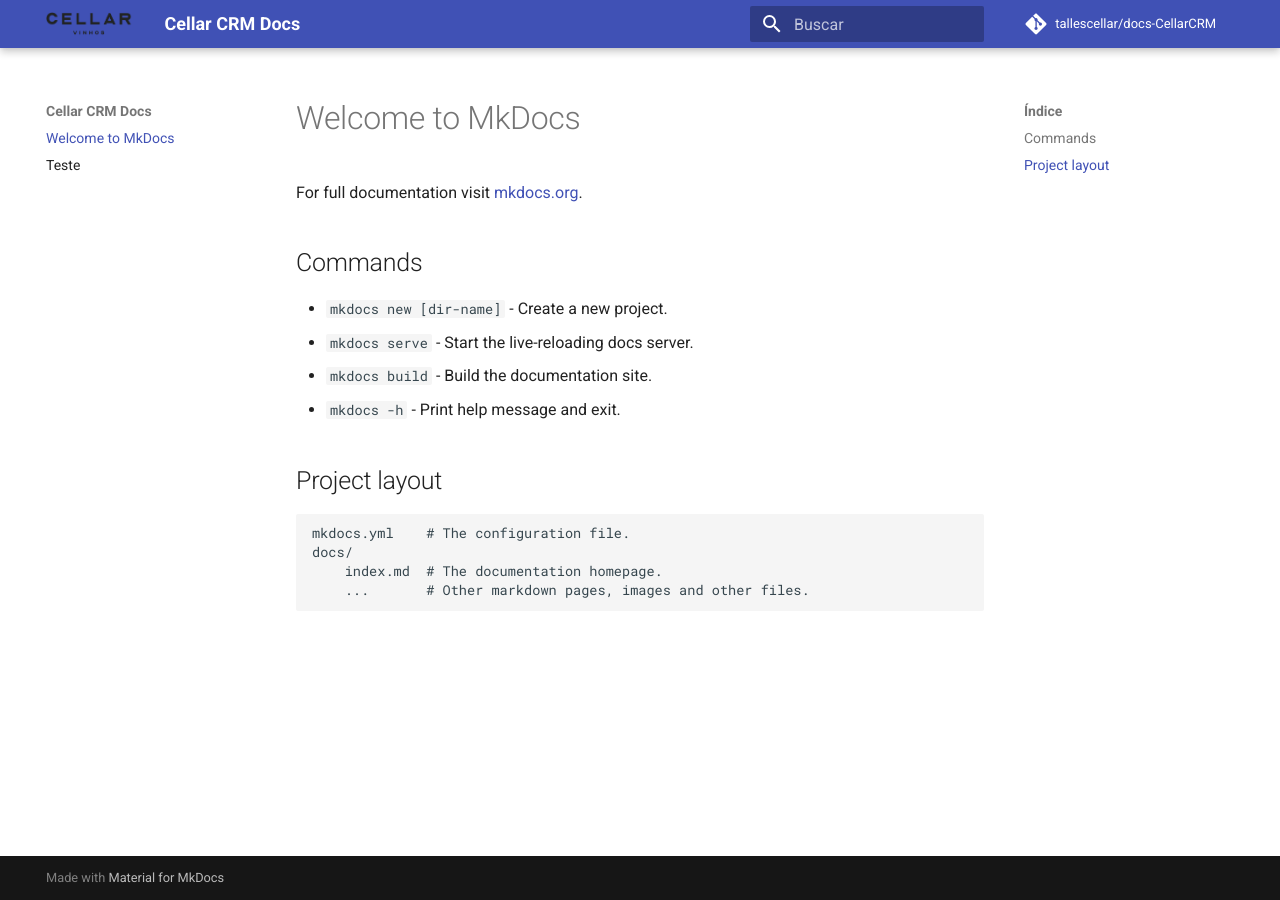
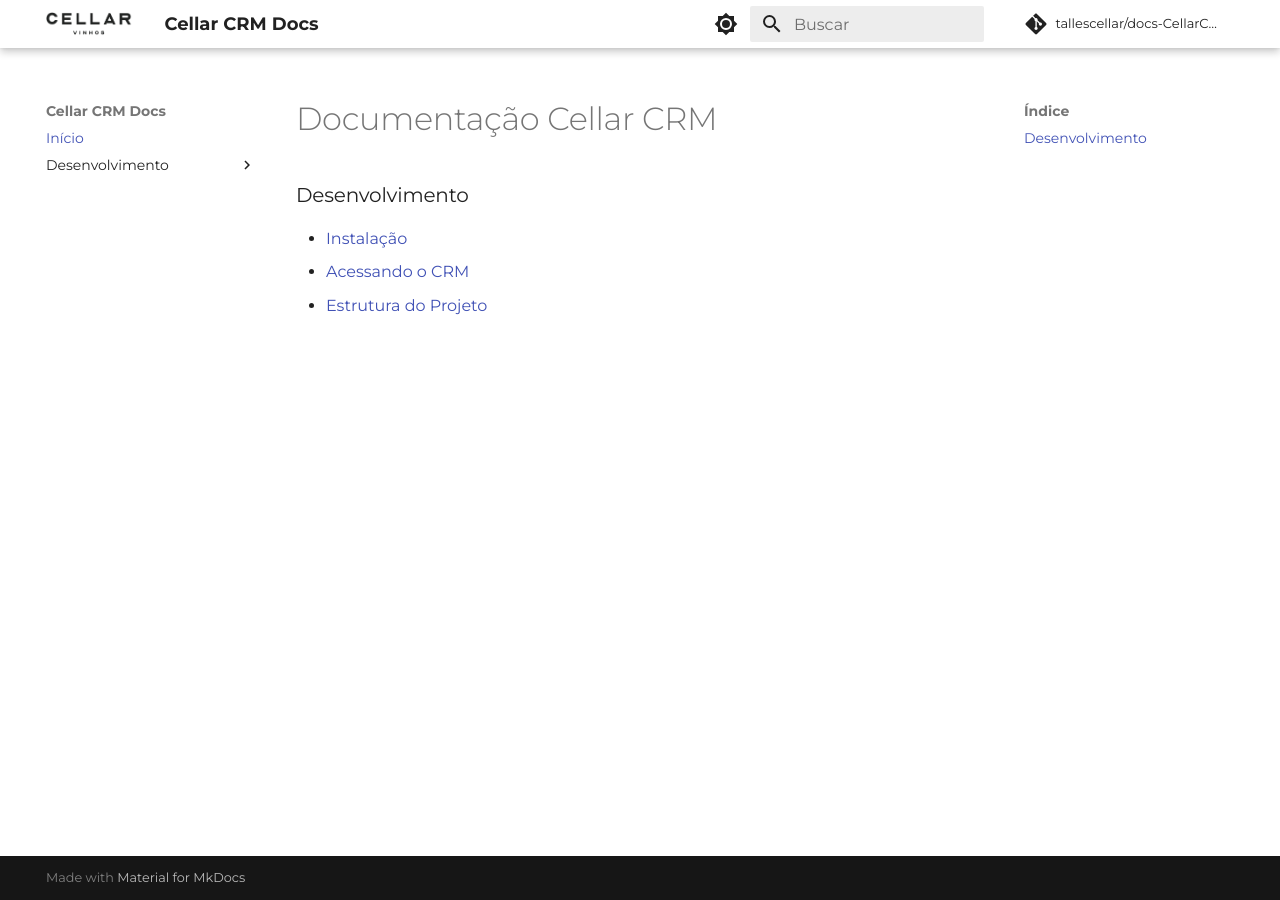
Before and after one commit to tallescellar/docs-CellarCRM, an MkDocs documentation site: the page built from docs/index.md, in a window 1280 px wide. Built offline with MkDocs 1.6.1 and Material for MkDocs 9.7.7, drawn with Linux system fonts in a browser that asks for light colours; comment, search, counter and statistics services are not loaded; the version menu is left out.

Commit message:
Actual initial development

```diff
--- a/docs/index.md
+++ b/docs/index.md
@@ -1,17 +1,7 @@
-# Welcome to MkDocs
+# Documentação Cellar CRM
 
-For full documentation visit [mkdocs.org](https://www.mkdocs.org).
+### Desenvolvimento
 
-## Commands
-
-* `mkdocs new [dir-name]` - Create a new project.
-* `mkdocs serve` - Start the live-reloading docs server.
-* `mkdocs build` - Build the documentation site.
-* `mkdocs -h` - Print help message and exit.
-
-## Project layout
-
-    mkdocs.yml    # The configuration file.
-    docs/
-        index.md  # The documentation homepage.
-        ...       # Other markdown pages, images and other files.
+* [Instalação](desenvolvimento/index.md)
+* [Acessando o CRM](desenvolvimento/acesso.md)
+* [Estrutura do Projeto](desenvolvimento/estrutura.md)
--- a/mkdocs.yml
+++ b/mkdocs.yml
@@ -17,8 +17,33 @@
   custom_dir: overrides
   icon:
       repo: fontawesome/brands/git-alt
+  palette:
+    - scheme: default
+      media: "(prefers-color-scheme: light)"
+      primary: white
+      accent: white
+      toggle:
+          icon: material/brightness-7
+          name: Switch to dark mode
+    - scheme: slate
+      media: "(prefers-color-scheme: dark)"
+      primary: indigo
+      accent: indigo
+      toggle:
+          icon: material/brightness-4
+          name: Switch to light mode
+  font:
+    text: Montserrat
+    code: Roboto Mono
 
 # Customization
 extra:
   version:
     provider: mike
+
+nav:
+    - 'Início': 'index.md'
+    - 'Desenvolvimento':
+          - 'Instalação': 'desenvolvimento/index.md'
+          - 'Acessando o CRM': 'desenvolvimento/acesso.md'
+          - 'Estrutura do Projeto': 'desenvolvimento/estrutura.md'
```
Also changed, not shown: docs/desenvolvimento/acesso.md (added, +8 -0 lines), docs/desenvolvimento/estrutura.md (added, +80 -0 lines), docs/desenvolvimento/index.md (added, +135 -0 lines), docs/teste.md (deleted, +0 -19 lines).
